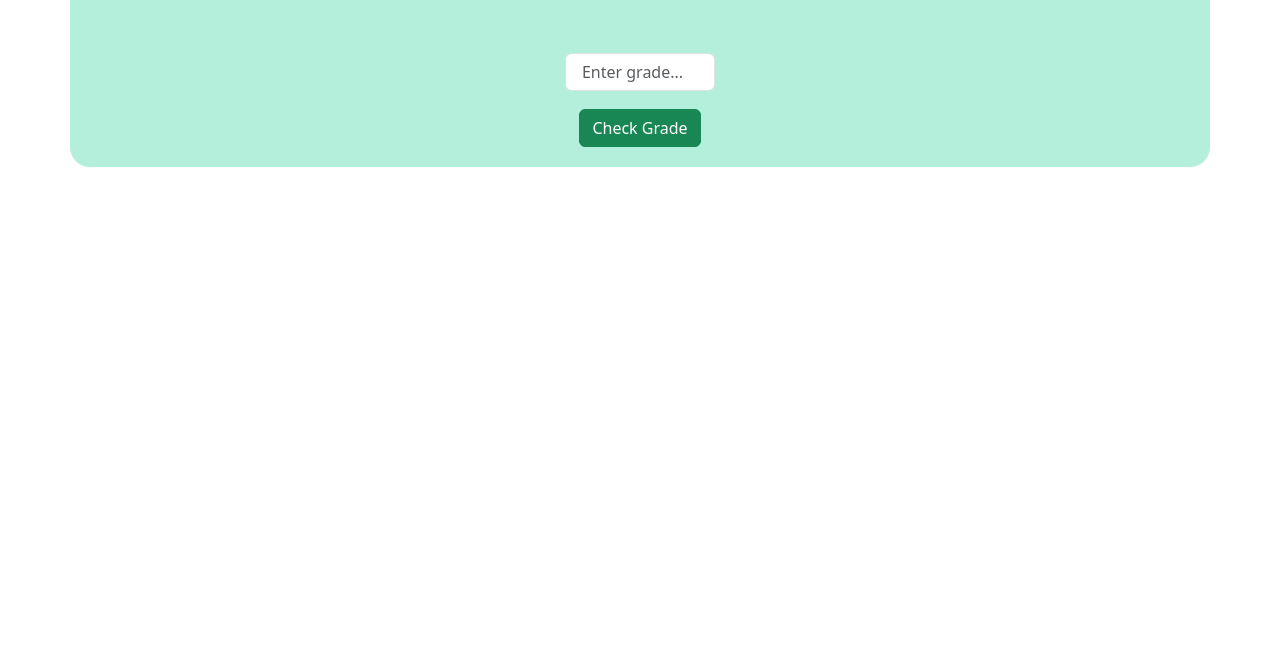
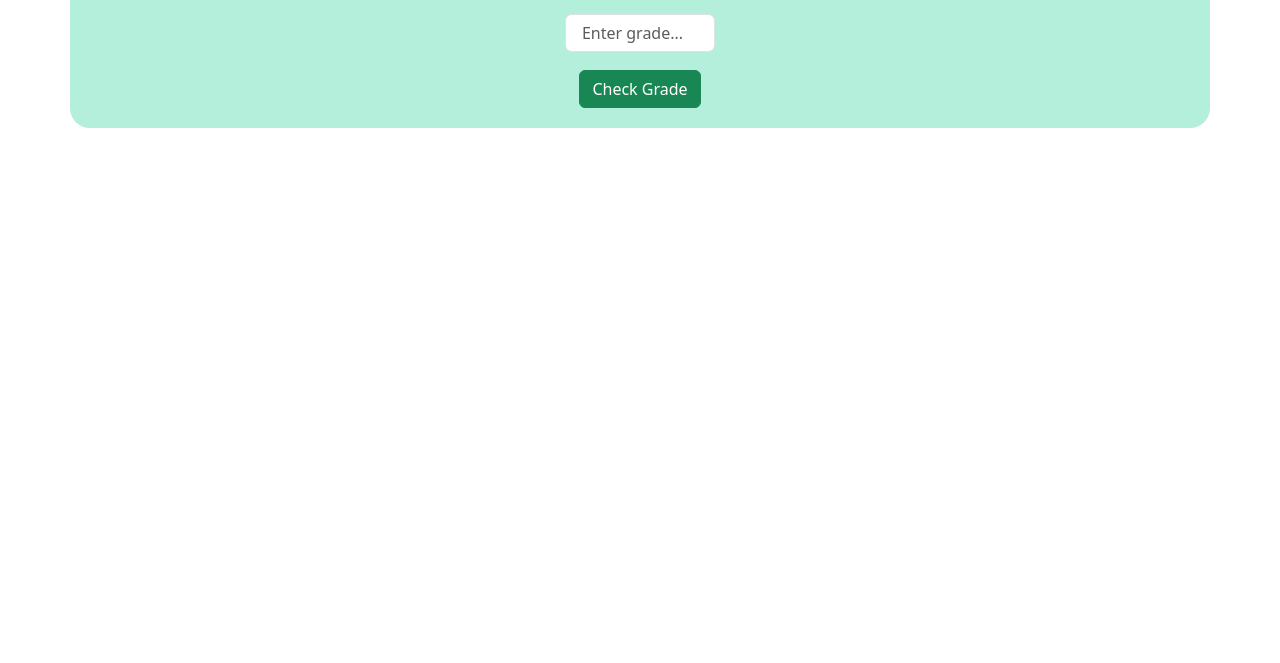
Before and after one commit to Santiago-9E-ay2526/Q4-Practice2, a plain HTML site: page index.html in a window 1280 px wide. Shown: the part 137-800 px from the top of the page. Drawn offline with nearby package versions, Linux system fonts and the light colour scheme.

Commit message:
Update index.html

```diff
--- a/index.html
+++ b/index.html
@@ -3,7 +3,7 @@
 <head>
      <meta charset="UTF-8">
      <meta name="viewport" content="width=device-width, initial-scale=1.0">
-     <title> Q4-Practice-1</title>
+     <title> Q4-Practice2</title>
 
      <link rel="stylesheet" href="styles.css">
 
@@ -22,7 +22,7 @@
 </head>
 <body>
      <div class="container">
-          <h1>Grade Checker</h1> <hr><br>
+          <h1>Grade Checker</h1> <hr>
                <input type="number" id="schoolGrade" placeholder="Enter grade..." class="form-control mx-auto">
                <div id="checkGradeBtn">
                     <button onclick="gradeDescription()" type="button" class="btn btn-success mt-3">Check Grade</button>
```
